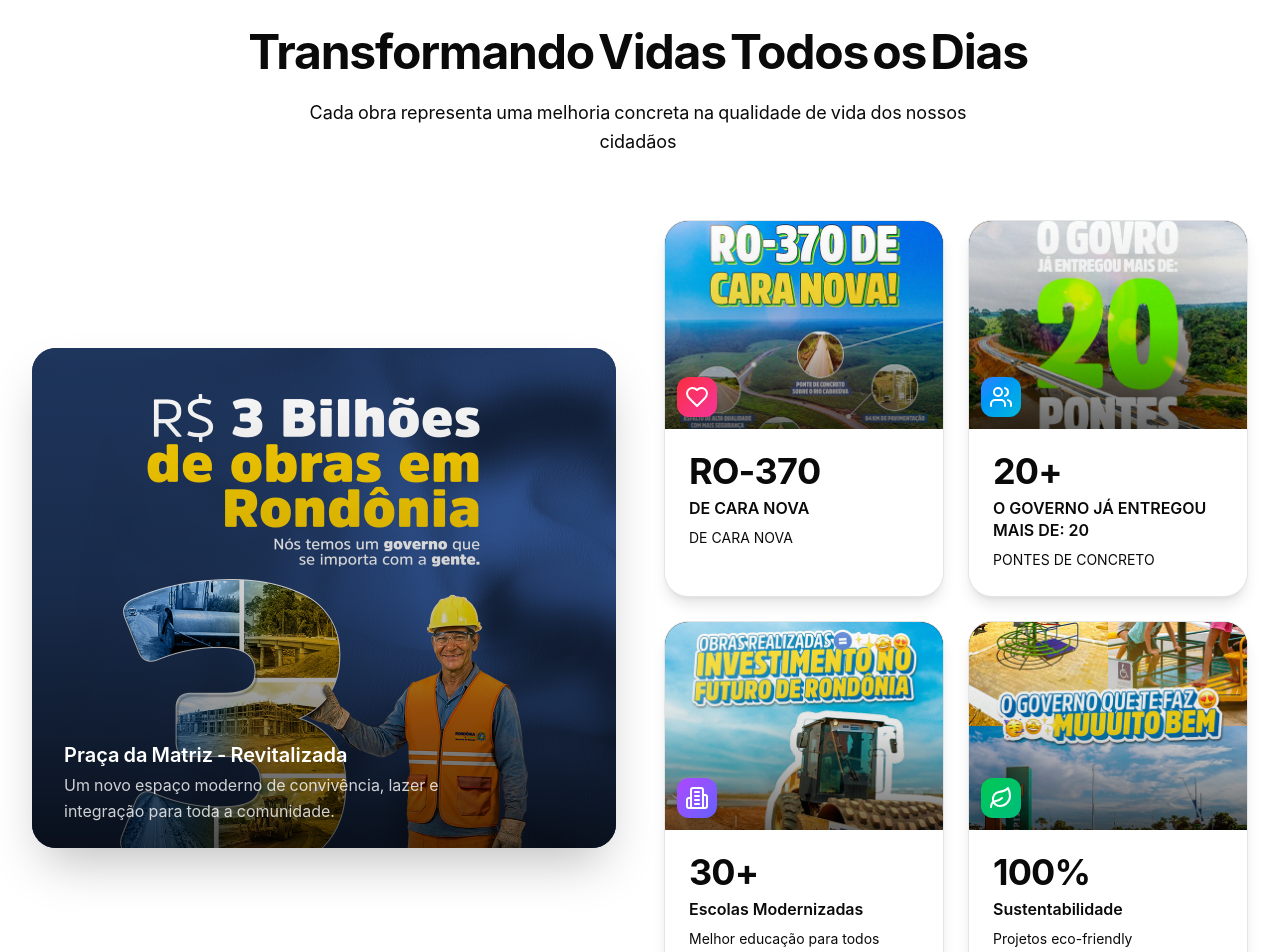
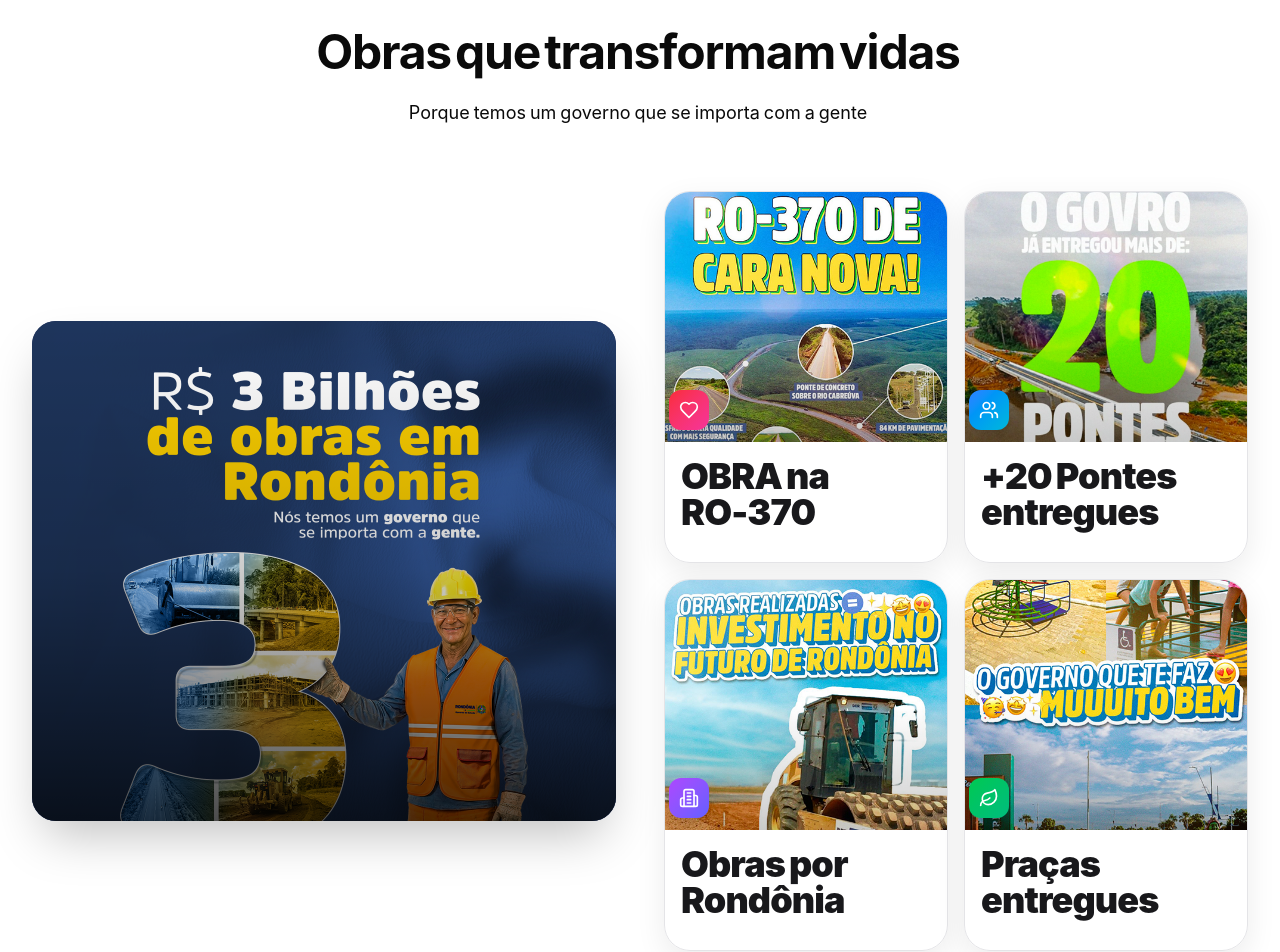
Before and after one commit to ramonchuinca/Sitegovernamentalinterativocpia, a React (Vite) app: page / in a window 1280 px wide. Shown: the part 1440-2392 px from the top of the page. Built offline with nearby package versions, Linux system fonts and the light colour scheme.

Commit message:
termina de atualizar

```diff
--- a/package.json
+++ b/package.json
@@ -54,6 +54,7 @@
     "react-dnd": "16.0.1",
     "react-dnd-html5-backend": "16.0.1",
     "react-hook-form": "7.55.0",
+    "react-parallax-tilt": "^1.7.328",
     "react-popper": "2.3.0",
     "react-resizable-panels": "2.1.7",
     "react-responsive-masonry": "2.7.1",
--- a/src/app/App.tsx
+++ b/src/app/App.tsx
@@ -94,7 +94,7 @@ export default function App() {
         mx-auto
       "
     >
-      {'Investindo em infraestrutura médica moderna e profissionais capacitados para cuidar da nossa gente'}
+      {'Se você vir esse sinal, não ignore. Aja com discrição'}
     </TextAnimate>
   }
   stats={[
--- a/src/app/components/Hero.tsx
+++ b/src/app/components/Hero.tsx
@@ -70,13 +70,14 @@ export function Hero() {
                 h-full
                 flex
                 items-center
+                justify-end
                 px-5
                 sm:px-10
                 lg:px-20
               "
             >
 
-              <div className="text-white max-w-2xl">
+              <div className="text-white max-w-2xl text-right">
 
                 <h1
                   className="
@@ -88,7 +89,7 @@ export function Hero() {
                     mb-4
                   "
                 >
-                  Construindo o Futuro
+                  Obras em Rondônia
                 </h1>
 
                 <p
@@ -101,7 +102,7 @@ export function Hero() {
                     max-w-lg
                   "
                 >
-                  Mais de 87 obras concluídas na cidade.
+                  {/* Mais de 87 obras concluídas na cidade. */}
                 </p>
 
               </div>
@@ -177,7 +178,7 @@ export function Hero() {
                     mb-4
                   "
                 >
-                  Investindo em Qualidade de Vida
+                  Um gesto muda o fim da história
                 </h1>
 
                 <p
@@ -190,7 +191,7 @@ export function Hero() {
                     max-w-lg
                   "
                 >
-                  Mais de R$ 45 milhões em projetos.
+                  {/* Mais de R$ 45 milhões em projetos. */}
                 </p>
 
               </div>
--- a/src/app/components/Impact.tsx
+++ b/src/app/components/Impact.tsx
@@ -3,15 +3,17 @@ import { Heart, Users, Building2, Leaf } from 'lucide-react'
 import { ImageWithFallback } from './ImageWithFallback'
 import { TextAnimate } from './magicui/text-animate'
 import { BlurFade } from './magicui/blur-fade'
+import Tilt from 'react-parallax-tilt'
+import { motion } from 'framer-motion'
 
 export function Impact() {
 
   const impacts = [
     {
       icon: Heart,
-      number: 'RO-370',
-      label: 'DE CARA NOVA',
-      description: 'DE CARA NOVA',
+      number: 'OBRA na RO-370',
+      label: '',
+      description: '',
       image: '/src/app/components/figma/01.webp',
       link: 'https://www.instagram.com/p/DV9B3rdkRRb/?hl=bg',
       color: 'from-red-500 to-pink-500'
@@ -19,9 +21,9 @@ export function Impact() {
 
     {
       icon: Users,
-      number: '20+',
-      label: 'O GOVERNO JÁ ENTREGOU MAIS DE: 20',
-      description: 'PONTES DE CONCRETO',
+      number: '+20 Pontes entregues',
+      label: '',
+      description: '',
       image: '/src/app/components/figma/02.webp',
       link: 'https://www.instagram.com/p/DU_jw31gYuW/?hl=bg&img_index=1',
       color: 'from-blue-500 to-cyan-500'
@@ -29,9 +31,9 @@ export function Impact() {
 
     {
       icon: Building2,
-      number: '30+',
-      label: 'Escolas Modernizadas',
-      description: 'Melhor educação para todos',
+      number: 'Obras por Rondônia ',
+      label: '',
+      description: '',
       image: '/src/app/components/figma/03.webp',
       link: 'https://www.instagram.com/p/DSK9OTE4QK/?hl=bg&img_index=1',
       color: 'from-purple-500 to-indigo-500'
@@ -39,9 +41,9 @@ export function Impact() {
 
     {
       icon: Leaf,
-      number: '100%',
-      label: 'Sustentabilidade',
-      description: 'Projetos eco-friendly',
+      number: 'Praças entregues ',
+      label: '',
+      description: '',
       image: '/src/app/components/figma/04.webp',
       link: 'https://www.instagram.com/p/DSNF1BEZn0/?hl=bg&img_index=1',
       color: 'from-green-500 to-emerald-500'
@@ -94,7 +96,7 @@ export function Impact() {
               mx-auto
             "
           >
-            Transformando Vidas Todos os Dias
+            Obras que transformam vidas
           </TextAnimate>
 
           {/* SUBTÍTULO */}
@@ -111,8 +113,7 @@ export function Impact() {
               text-center
             "
           >
-            Cada obra representa uma melhoria concreta na qualidade
-            de vida dos nossos cidadãos
+            Porque temos um governo que se importa com a gente
           </TextAnimate>
 
         </div>
@@ -163,7 +164,7 @@ export function Impact() {
 
             {/* TEXTO */}
             <div className="absolute bottom-6 left-6 z-20 text-white px-2">
-
+              {/*
               <TextAnimate
                 animation="blurInUp"
                 by="word"
@@ -192,14 +193,13 @@ export function Impact() {
               >
                 Um novo espaço moderno de convivência,
                 lazer e integração para toda a comunidade.
-              </TextAnimate>
+              </TextAnimate> */}
 
             </div>
 
           </div>
-
 {/* CARDS */}
-          <div className="grid grid-cols-1 sm:grid-cols-2 gap-6">
+<div className="grid grid-cols-2 gap-4">
 
   {impacts.map((impact, index) => {
 
@@ -207,31 +207,49 @@ export function Impact() {
 
     return (
 
-                <a
+    <Tilt
+  glareEnable={true}
+  glareMaxOpacity={0.2}
+  scale={1.03}
+  tiltMaxAngleX={10}
+  tiltMaxAngleY={10}
+  perspective={1200}
+  transitionSpeed={1500}
+  className="rounded-[26px] h-full"
+>
+
+  <motion.a
     key={impact.label}
     href={impact.link}
     target="_blank"
     rel="noopener noreferrer"
+    initial={{ opacity: 0, y: 80, rotateX: -20 }}
+    whileInView={{ opacity: 1, y: 0, rotateX: 0 }}
+    transition={{
+      duration: 0.8,
+      delay: index * 0.1
+    }}
+    viewport={{ once: true }}
     className="
-                    block
       group
-                    bg-white
-                    rounded-3xl
+      bg-white/95
+      rounded-[26px]
       overflow-hidden
-                    shadow-lg
       border
-                    border-border
+      border-zinc-200
+      shadow-[0_10px_30px_rgba(0,0,0,0.08)]
+      hover:shadow-2xl
       transition-all
       duration-500
-                    hover:-translate-y-2
-                    hover:shadow-2xl
-                    hover:scale-[1.02]
-                    cursor-pointer
+      hover:-translate-y-1
+      block
+      h-full
+      backdrop-blur-xl
     "
   >
 
-                  {/* IMAGEM DO CARD */}
-                  <div className="relative overflow-hidden h-52 bg-black">
+    {/* IMAGEM */}
+    <div className="relative h-[250px] overflow-hidden">
 
       <BlurFade
         delay={0.15 + index * 0.1}
@@ -246,7 +264,7 @@ export function Impact() {
             w-full
             h-full
             object-cover
-                          object-center
+            object-top
             transition-transform
             duration-700
             group-hover:scale-105
@@ -261,18 +279,31 @@ export function Impact() {
           absolute
           inset-0
           bg-gradient-to-t
-                        from-black/60
-                        via-black/10
+          from-black/20
+          via-transparent
           to-transparent
         "
       />
 
-                    {/* ÍCONE SOBRE IMAGEM */}
+      {/* GLOW */}
+      <div
+        className="
+          absolute
+          inset-0
+          bg-white/10
+          opacity-0
+          group-hover:opacity-100
+          transition-opacity
+          duration-700
+        "
+      />
+
+      {/* ÍCONE */}
       <div
         className={`
           absolute
           bottom-3
-                        left-3
+          left-1
           w-10
           h-10
           rounded-xl
@@ -283,30 +314,32 @@ export function Impact() {
           justify-center
           shadow-lg
           z-20
+          transition-transform
+          duration-500
           group-hover:scale-110
-                        group-hover:rotate-3
-                        transition-all
-                        duration-500
+          group-hover:rotate-6
         `}
       >
-                      <Icon className="w-6 h-6 text-white" />
+        <Icon className="w-5 h-5 text-white" />
       </div>
 
     </div>
 
     {/* CONTEÚDO */}
-                  <div className="p-6">
+    <div className="p-4">
 
       {/* NÚMERO */}
+
       <TextAnimate
         animation="blurInUp"
-                      by="character"
+        by="word"
         className="
           text-4xl
-                        font-bold
+          font-black
+          leading-none
+          tracking-tight
+          text-zinc-900
           mb-2
-                        tracking-tight
-                        leading-none
           "
           >
         {impact.number}
@@ -317,10 +350,11 @@ export function Impact() {
         animation="blurInUp"
         by="word"
         className="
-                        text-base
-                        font-semibold
+          text-[13px]
+          font-bold
+          text-zinc-800
+          leading-snug
           mb-2
-                        leading-snug
         "
       >
         {impact.label}
@@ -331,8 +365,8 @@ export function Impact() {
         animation="blurInUp"
         by="word"
         className="
-                        text-sm
-                        text-muted-foreground
+          text-[11px]
+          text-zinc-500
           leading-relaxed
         "
       >
@@ -341,10 +375,13 @@ export function Impact() {
 
     </div>
 
-                </a>
+  </motion.a>
 
+</Tilt>
     )
   })}
+
+
 
           </div>
 
--- a/src/app/components/VideoShowcase.tsx
+++ b/src/app/components/VideoShowcase.tsx
@@ -68,6 +68,13 @@ export function VideoShowcase() {
   ======================================== */
 
   const videos = [
+
+     {
+      title: 'Centro Educacional Integrado',
+      description: 'Novo complexo educacional moderno',
+      image:
+        '/src/app/components/figma/gif maos.gif',
+    },
     {
       title: 'Centro Educacional Integrado',
       description: 'Novo complexo educacional moderno',
```
Also changed, not shown: src/app/components/figma/gif maos.gif (added), 1 other file (tests, documents, lock files or other folders). Lines whose indentation alone changed are shown as unchanged.
